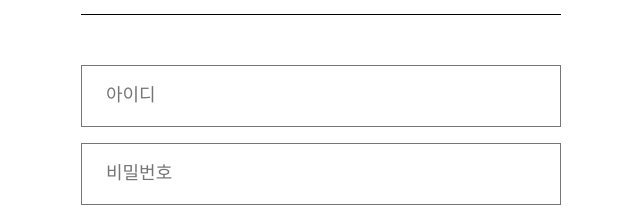
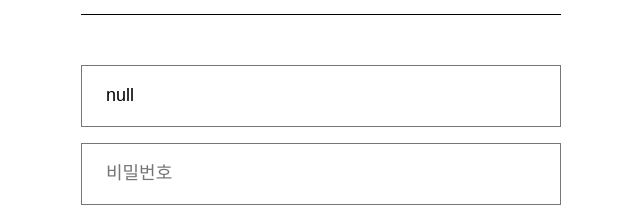
Before and after one commit to DSM-PICK/PICK2021-DESKTOP-CLIENT, a React (Create React App) app: page /login in a window 1280 px wide. Shown: the part 303-509 px from the top of the page, without its empty margins (319-959 px from the left). Built offline with nearby package versions, Linux system fonts and the light colour scheme.

Commit message:
⚡️ :: (#46) created id save

```diff
--- a/src/components/Login/Login.tsx
+++ b/src/components/Login/Login.tsx
@@ -1,25 +1,34 @@
-import { FC, useEffect, useRef, useState } from "react";
+import { FC, useRef, useState } from "react";
 import * as S from "./styles";
-import { Link } from "react-router-dom";
 import { loginRequest } from "../../utils/api/Login";
 import { pickLogo } from "../../assets";
 
 const Login: FC = (): JSX.Element => {
   const [display, setDisplay] = useState<string>("none");
   const idRef = useRef<HTMLInputElement>(null);
+  const [id, setId] = useState<string>(
+    `${window.localStorage.getItem("pick-id")}`
+  );
   const pwRef = useRef<HTMLInputElement>(null);
+  const checkboxRef = useRef<HTMLInputElement | null>(null);
 
   const requestLoginApi = () => {
-    loginRequest(idRef.current?.value, pwRef.current?.value).then(() => {
-      window.location.href = "/";
-    }).catch((err) => {
-      if(err.response.status === 401 || err.response.status === 403) {
-        setDisplay("default")
-      }
-      if(err.response.status === 400) {
-        alert("아이디 또는 비밀번호를 입력해주세요.");
-      }
-    })
+    loginRequest(idRef.current?.value, pwRef.current?.value)
+      .then((res) => {
+        console.log(res.status === 200);
+        if (res.status === 200 && checkboxRef.current?.checked) {
+          localStorage.setItem("pick-id", id);
+        }
+        window.location.href = "/";
+      })
+      .catch((err) => {
+        if (err.response.status === 401 || err.response.status === 403) {
+          setDisplay("default");
+        }
+        if (err.response.status === 400) {
+          alert("아이디 또는 비밀번호를 입력해주세요.");
+        }
+      });
   };
 
   return (
@@ -28,7 +37,13 @@ const Login: FC = (): JSX.Element => {
       <S.LoginContainer>
         <S.Title>로그인</S.Title>
         <S.LoginForm>
-          <S.LoginInput placeholder={"아이디"} type="text" ref={idRef} />
+          <S.LoginInput
+            placeholder={"아이디"}
+            type="text"
+            onChange={(e) => setId(e.target.value)}
+            ref={idRef}
+            value={id}
+          />
           <S.PasswordInput
             placeholder={"비밀번호"}
             type="password"
@@ -37,7 +52,7 @@ const Login: FC = (): JSX.Element => {
           <S.UserHelpContainer>
             <S.SavdIdCheckBox>
               <S.Label htmlFor="checkbox">
-                <S.Input type="checkbox" id="checkbox" />
+                <S.Input type="checkbox" id="checkbox" ref={checkboxRef} />
                 <S.Box />
               </S.Label>
               <label htmlFor="checkbox">아이디 저장</label>
```
